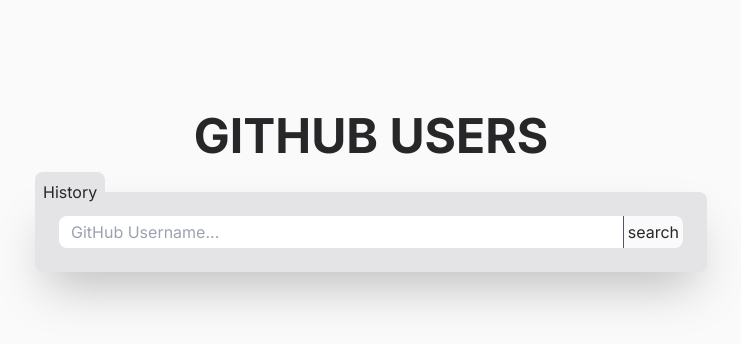
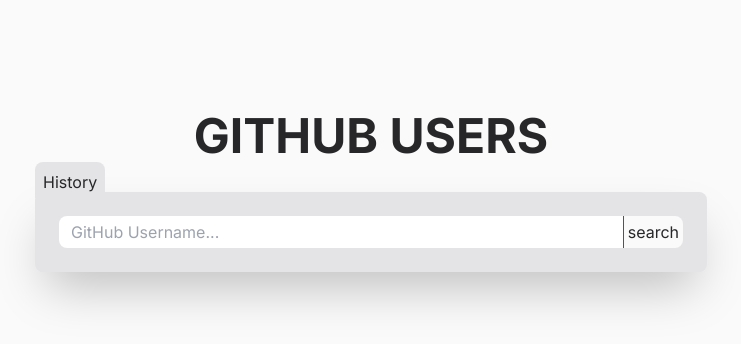
Before and after one commit to Marcio-VOT/estagio, a Next.js app: page / in a window 1280 px wide. Shown: the top 344 px of the page, without its empty margins (269-1010 px from the left). Built offline with nearby package versions, Linux system fonts and the light colour scheme.

Commit message:
feat: Search History Complete;

```diff
--- a/src/app/layout.tsx
+++ b/src/app/layout.tsx
@@ -3,7 +3,6 @@
 import type { Metadata } from 'next'
 import { Inter } from 'next/font/google'
 import { ReactNode } from 'react'
-import Link from 'next/link'
 
 const inter = Inter({ subsets: ['latin'] })
 
@@ -18,9 +17,6 @@
       <body className={`${inter.className} flex-1 bg-neutral-50 text-zinc-800`}>
         <Title />
         <div className="bg-zinc-200 max-w-2xl mt-4 sm:mx-auto sm:w-11/12 sm:rounded-lg p-6 shadow-2xl relative">
-          <div className="p-2 bg-zinc-200 rounded-se-lg sm:rounded-lg w-fit absolute bottom-3/4 left-0">
-            <Link href={'/search/history'}>History</Link>
-          </div>
           {children}
         </div>
       </body>
--- a/src/app/page.tsx
+++ b/src/app/page.tsx
@@ -1,8 +1,12 @@
 import GitHubUserSearch from '@/components/GitHubUserSearch/GitHubUserSearch'
+import Link from 'next/link'
 
 export default function Home() {
   return (
     <>
+      <div className="p-2 bg-zinc-200 rounded-se-lg sm:rounded-t-lg w-fit absolute bottom-[92%] left-0 pb-1">
+        <Link href={'/search/history'}>History</Link>
+      </div>
       <GitHubUserSearch />
     </>
   )
--- a/src/components/UserDisplay/UserDisplay.tsx
+++ b/src/components/UserDisplay/UserDisplay.tsx
@@ -5,7 +5,7 @@
 export default function UserDisplay({ user }: { user: User }) {
   return (
     <>
-      <Link href={user.login}>
+      <Link href={`/${user.login}`}>
         <div className="w-full relative my-4 rounded-lg shadow-lg hover:shadow-2xl p-4 bg-zinc-100">
           <div className="flex flex-wrap ">
             <Image
```
